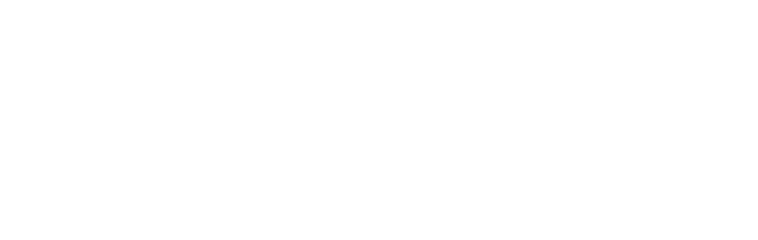
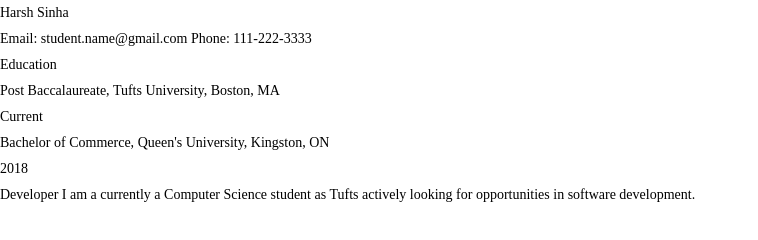
Before and after one commit to harshsinha21/harshsinha21, a plain HTML site: page resume.html in a window 1280 px wide. Shown: the whole page, without its empty margins (0-758 px from the left). Drawn offline with Linux system fonts and the light colour scheme.

Commit message:
Add files via upload
adding updated html and resume with design css

```diff
--- a/design.css
+++ b/design.css
@@ -1,6 +1,13 @@
+* {
+    margin: 0;
+    padding: 0;
+    box-sizing: border-box;
+}
+
 body {
-    background-color: white;
     font-family: 'Times New Roman', Times, serif;
-    font-size: 16px;
-
+    font-weight: 400;
+    color: black;
+    font-size: 14px;
+    line-height: 26px;
 }
--- a/resume.html
+++ b/resume.html
@@ -1,15 +1,55 @@
 <!DOCTYPE html>
+<link rel="stylesheet" href="design.css">
 
 <html lang="en">
-    <head>
-      <title> Harsh Sinha </title>
-      <meta charset="utf-8">
-      <link rel="styleshee" href="design.css">
-    </head>
+<div class="container">
+    <div class="header">
+        <div class="fname">
+            <span class="name">Harsh Sinha</span>
+        </div>
+        <div class="contact-info">
+            <span class="email">Email: </span>
+            <span class="remail">student.name@gmail.com</span>
+            <span class="separator"></span>
+            <span class="phone">Phone: </span>
+            <span class="rphone">111-222-3333</span>
+        </div>
 
-    <body>
+        <div class="section">
+            <div class="section__title">Education</div>
+            <div class="section__list">
+                <div class="section__list-item">
+                    <div class="left">
+                        <div class="degree">
+                            <span class="nameofdegree">Post Baccalaureate, </span>
+                            <span class="restofdegree">Tufts University, Boston, MA</span>
+                        </div>
+                    </div>
+                    <div class="right">
+                        <div class="duration">Current</div>
+                    </div>
+                </div>
+                <div class="section__list-item2">
+                    <div class="left2">
+                        <div class="degree2">
+                            <span class="nameofdegree2">Bachelor of Commerce, </span>
+                            <span class="restofdegree2">Queen's University, Kingston, ON</span>
+                        </div>
+                    </div>
+                    <div class="right2">
+                        <div class="duration2">2018</div>
+                    </div>
+                </div>
+            </div>
+        </div>
 
-    </body>
+        <div class="information"></div>
+        <span class="current">Developer </span>
+        <span class="info"> I am a currently a Computer Science student as Tufts actively looking for opportunities in
+            software development. </span>
+    </div>
+</div>
+
 
 
 </html>
```
Also changed, not shown: index.html (+27 -0 lines), style.css (added).
